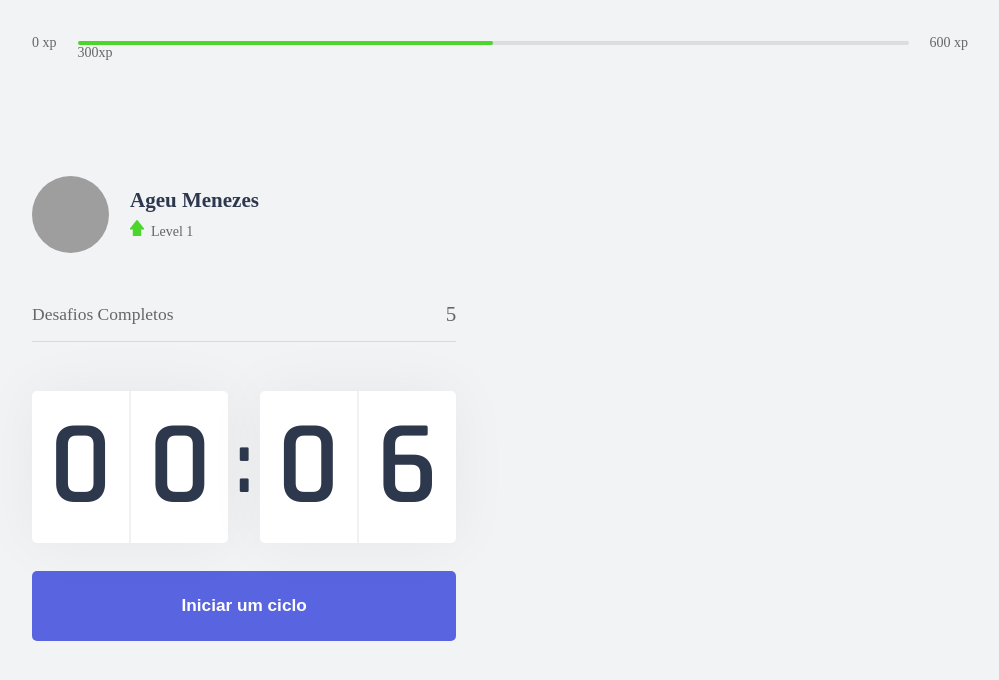
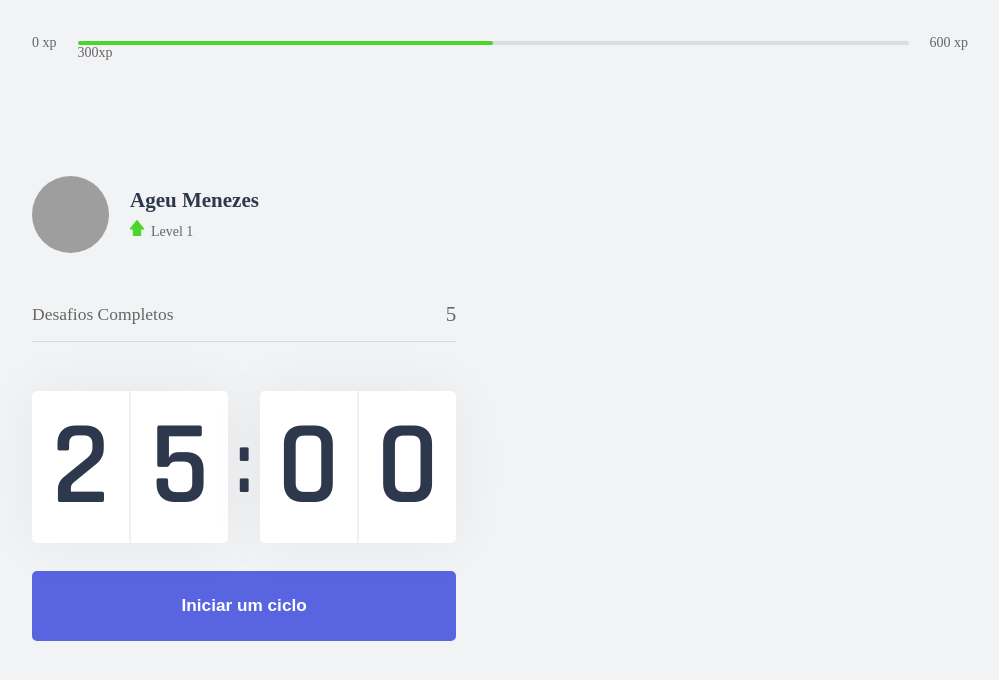
Before and after one commit to ageumenezesDev19/fitflow, a Next.js app: page / in a window 1280 px wide. Shown: the top 680 px of the page, without its empty margins (140-1139 px from the left). Built offline with nearby package versions, Linux system fonts and the light colour scheme; grey boxes are pictures that could not be loaded.

Commit message:
Update time state

```diff
--- a/src/components/Countdown.tsx
+++ b/src/components/Countdown.tsx
@@ -4,7 +4,7 @@ import styles from "../styles/components/Countdown.module.scss";
 let countdownTimeout: NodeJS.Timeout;
 
 export function Countdown() {
-  const [time, setTime] = useState(0.1 * 60);
+  const [time, setTime] = useState(25 * 60);
   const [isActive, setIsActive] = useState(false);
   const [hasFinished, setHasFinished] = useState(false);
 
@@ -19,7 +19,7 @@ export function Countdown() {
   function startCountdown() {
     clearTimeout(countdownTimeout);
     setIsActive(true);
-    setTime(0.1 * 60);
+    setTime(25 * 60);
   }
 
   function resetCountdown() {
```
